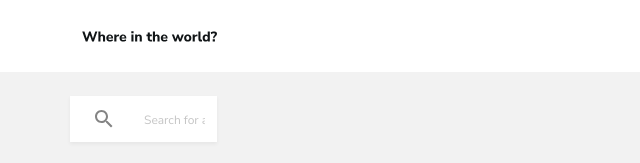
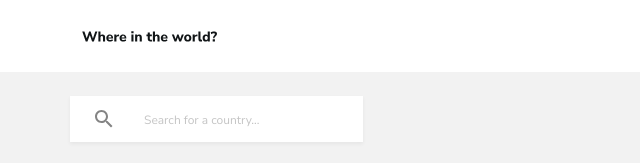
Before and after one commit to Yashnarbek/countriesproject, a plain HTML site: page index.html in a window 1280 px wide. Shown: the top 163 px of the page, 0-640 px from the left. Drawn offline with nearby package versions, Linux system fonts and the light colour scheme.

Commit message:
Add width

```diff
--- a/index.html
+++ b/index.html
@@ -24,7 +24,7 @@
         <div class="container">
             <form class="main-form d-md-flex justify-content-between mb-md-4" action="https://htmlacademy.ru/courses" autocomplete="off">
                 <div class="row">
-                    <input class="form-input mb-md-0 col-6" type="text" name="country" aria-label="Search Country" placeholder="Search for a country…" required>
+                    <input class="form-input mb-md-0 md-col-6" type="text" name="country" aria-label="Search Country" placeholder="Search for a country…" required>
                 </div>
                 <select class="countries-select mb-3 mb-md-0" aria-label=".form-select-lg example">
                     <option class="contents">Filter by Region</option>
```
